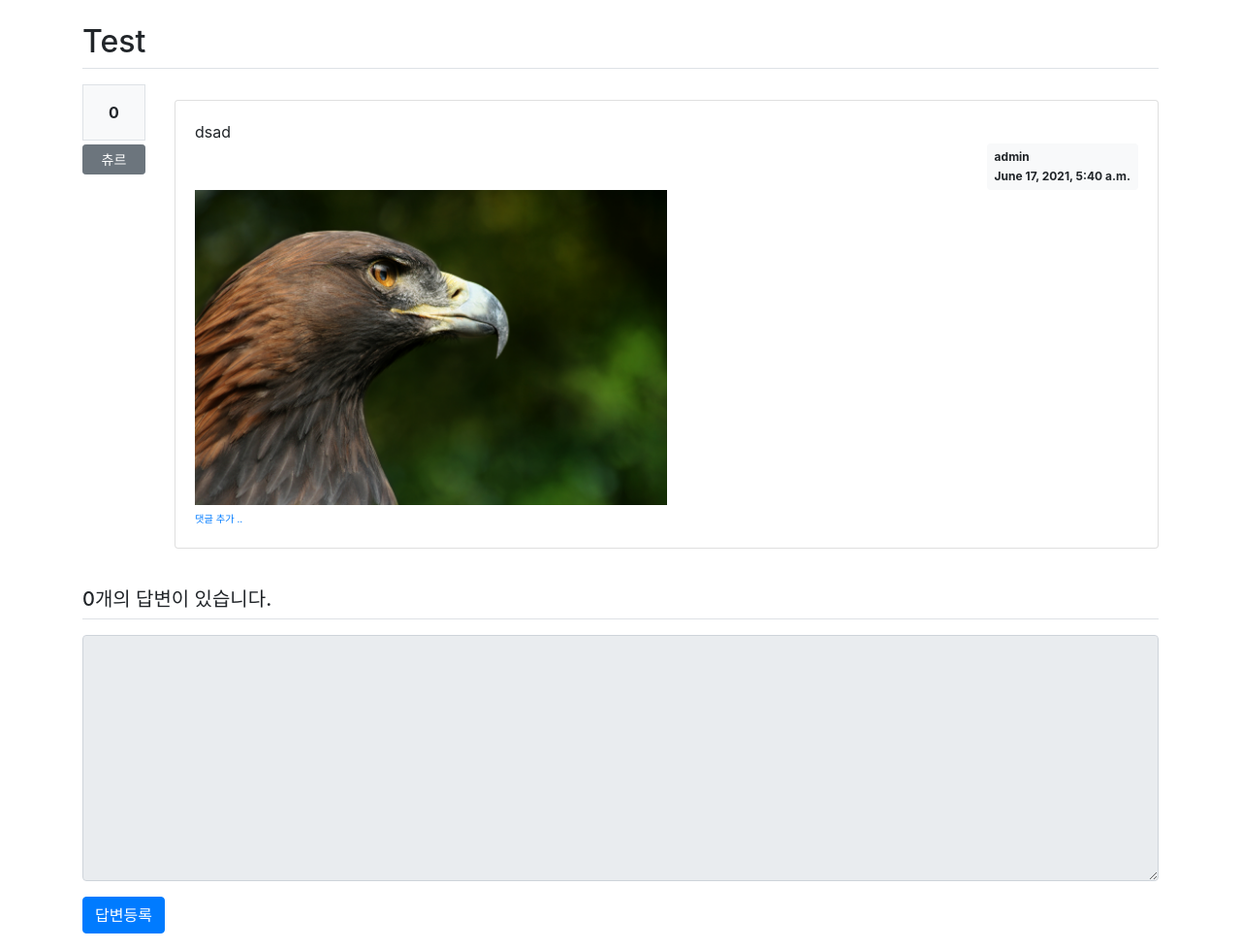
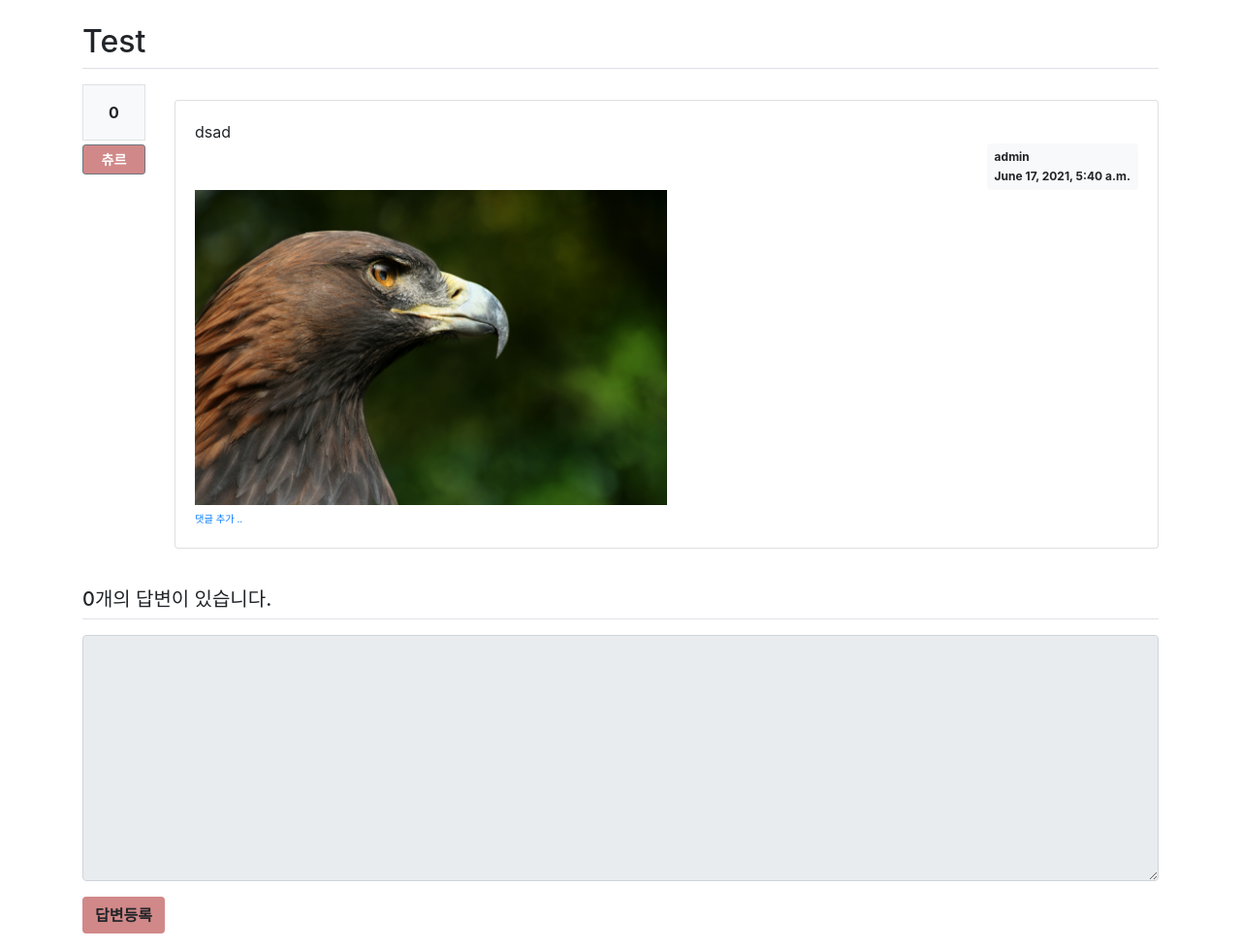
Before and after one commit to DA-97/Django_project, a Django app: page /pybo/22/ in a window 1280 px wide. Shown: the part 62-1041 px from the top of the page at 97% size. Run offline with Django 3.2, Linux system fonts and the light colour scheme; data comes from the database, SQL or seed files in the repository; both versions use the stored data as it was after the commit; some libraries are stand-ins or nearby versions.

Commit message:
디장고 제출

```diff
--- a/templates/pybo/question_detail.html
+++ b/templates/pybo/question_detail.html
@@ -5,8 +5,8 @@
     <div class="row my-3">
         <div class="col-1"> <!-- 추천영역 -->
             <div class="bg-light text-center p-3 border font-weight-bolder mb-1">{{question.voter.count}}</div>
-            <a href="#" data-uri="{% url 'pybo:vote_question' question.id  %}"
-               class="recommend btn btn-sm btn-secondary btn-block my-1">츄르</a>
+            <a href="#" data-uri="{% url 'pybo:vote_question' question.id %}"
+               class="recommend btn btn-sm btn-secondary btn-block my-1" style="background-color:rgb(209, 136, 136); font-weight:bold">츄르</a>
         </div>
         <div class="col-11"> <!-- 질문영역 -->
     <div class="card my-3">
@@ -134,7 +134,7 @@
             <textarea {% if not user.is_authenticated %}disabled{% endif %}
               name="content" id="content" class="form-control" rows="10"></textarea>
         </div>
-        <input type="submit" value="답변등록" class="btn btn-primary">
+        <input type="submit" value="답변등록" class="btn" style="background-color:rgb(209, 136, 136); font-weight:bold">
     </form>
 </div>
 {% endblock %}
--- a/templates/pybo/question_list.html
+++ b/templates/pybo/question_list.html
@@ -9,7 +9,7 @@
             <select class="form-control so">
                 <option value="recent" {% if so == 'recent' %}selected{% endif %}>최신순</option>
                 <option value="recommend" {% if so == 'recommend' %}selected{% endif %}>츄르순</option>
-                <option value="popular" {% if so == 'popular' %}selected{% endif %}>인기순</option>
+                <option value="popular" {% if so == 'popular' %}selected{% endif %}>덧글순</option>
             </select>
         </div>
         <div class="col-4 input-group">
```
Also changed, not shown: db.sqlite3, media/images/무늬1.jpg (added), media/images/무늬3.jpg (added), media/images/무늬4.jpg (added), media/images/무늬5.jpg (added), media/images/무늬5_Lb3Db0O.jpg (added), media/images/삼색.png (added).
